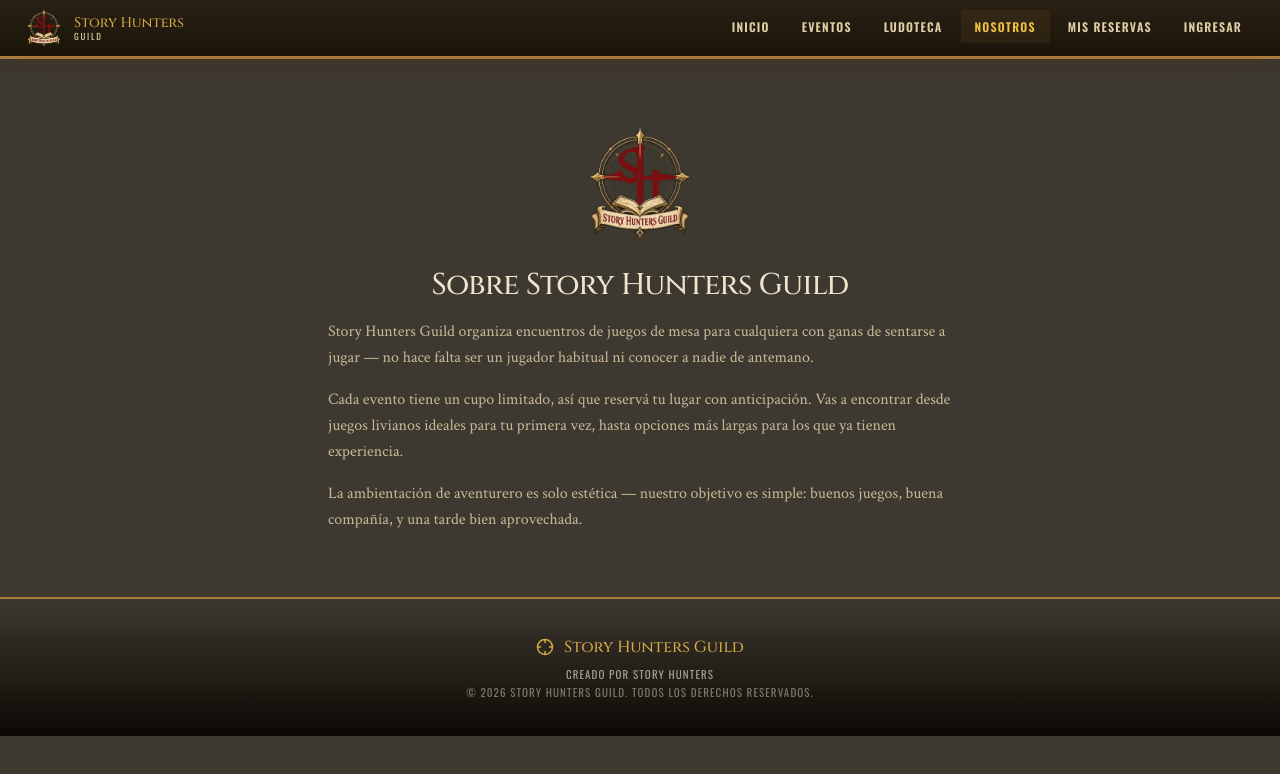
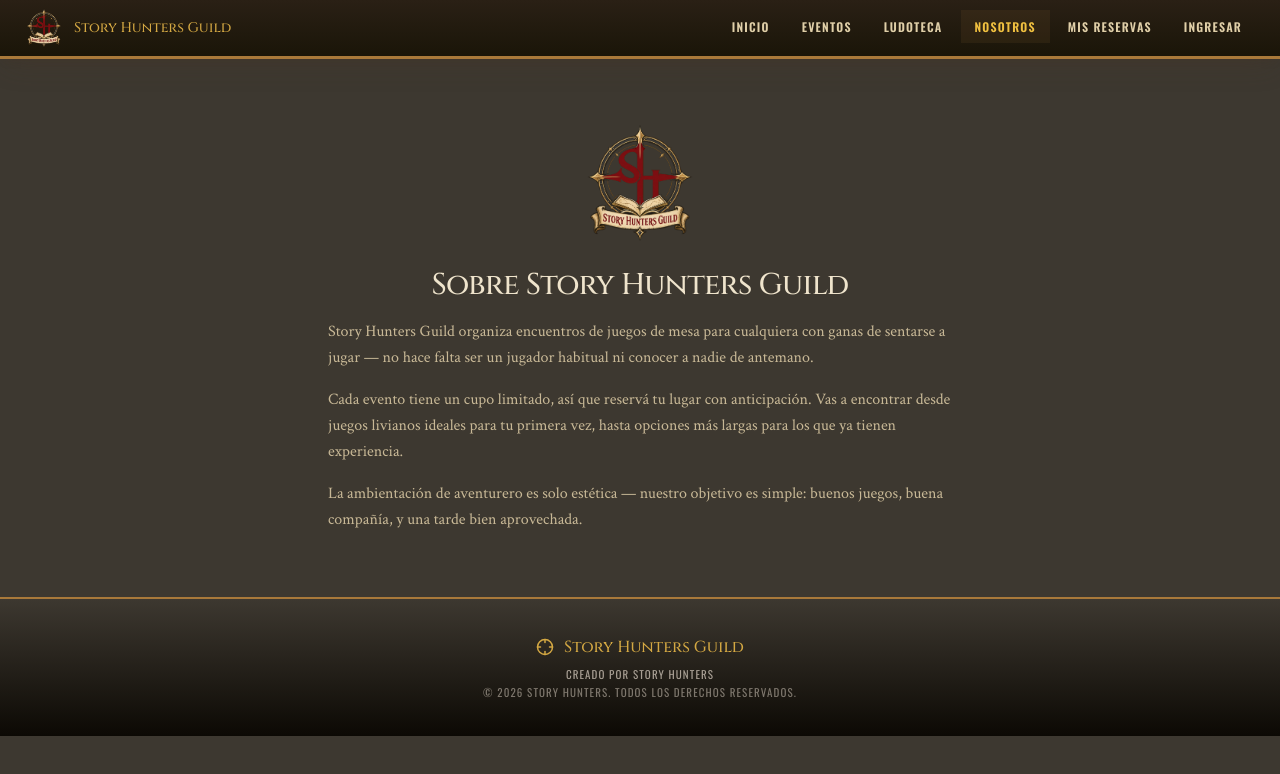
Before and after one commit to alejandrobreuer/StoryHuntersGuild, a Next.js app: page /about in a window 1280 px wide. Shown: the top 774 px of the page. Built offline with nearby package versions, Linux system fonts and the light colour scheme.

Commit message:
fix: distinguish Story Hunters (dev) from Story Hunters Guild (product)
Nav logo now shows the full "Story Hunters Guild" product name inline;
footer copyright now credits "Story Hunters" as the maker.

```diff
--- a/components/layout/Nav.tsx
+++ b/components/layout/Nav.tsx
@@ -41,8 +41,7 @@ export function Nav() {
       <Link href="/" className="flex items-center gap-2.5 py-2 no-underline">
         <Image src="/images/crest.png" alt="" width={40} height={40} className="size-10 object-contain" />
         <span className="font-display text-sm text-brass-light leading-tight">
-          Story Hunters
-          <span className="block font-label text-[0.55rem] tracking-[0.2em] text-parchment-dark uppercase">Guild</span>
+          Story Hunters Guild
         </span>
       </Link>
 
--- a/components/layout/StudioCreditFooter.tsx
+++ b/components/layout/StudioCreditFooter.tsx
@@ -11,7 +11,7 @@ export function StudioCreditFooter() {
         Creado por Story Hunters
       </p>
       <p className="font-label text-2xs tracking-widest text-leather-lighter/70 uppercase mt-1">
-        © {new Date().getFullYear()} Story Hunters Guild. Todos los derechos reservados.
+        © {new Date().getFullYear()} Story Hunters. Todos los derechos reservados.
       </p>
     </footer>
   );
```
